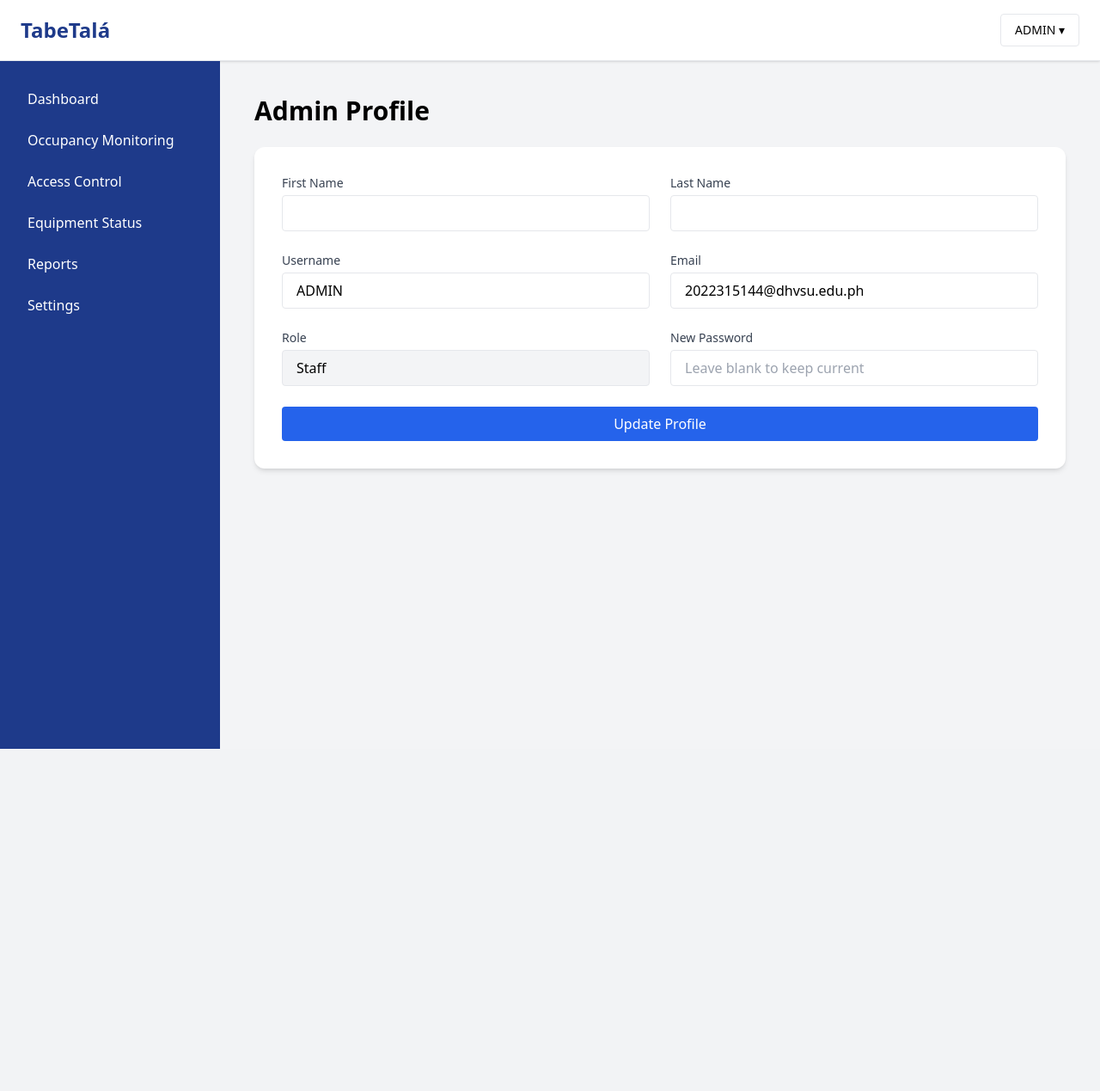
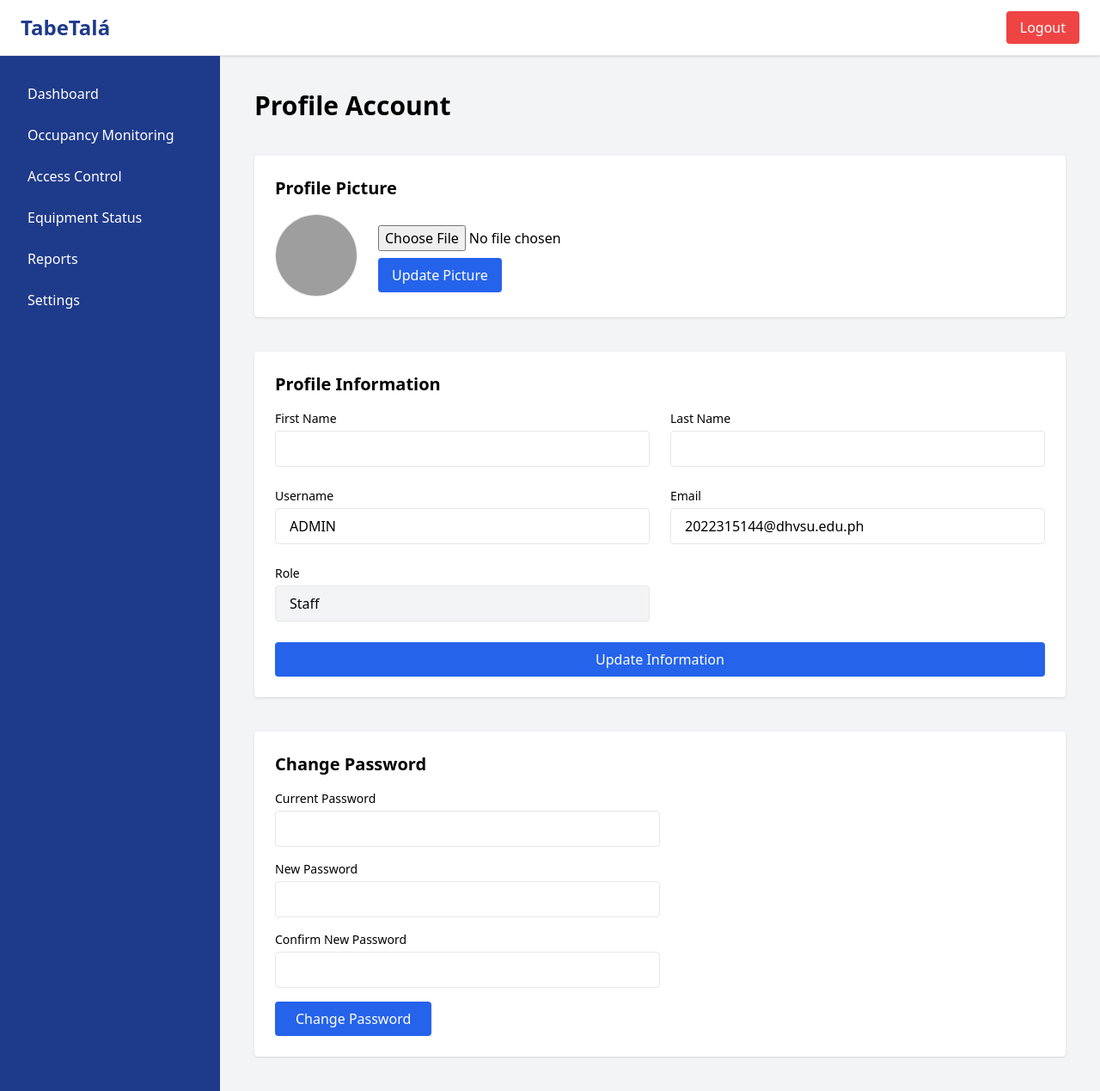
Before and after one commit to Ronalynsia/Tabetala, a PHP site: page /admin.php in a window 1280 px wide. Shown: the whole page at 86% size. Before the commit the page ends 871 px from the top, so only its background shows below. Run offline with PHP 8.4, Linux system fonts and the light colour scheme; a user stored in the database is signed in; data comes from the database, SQL or seed files in the repository; data that the repository does not hold is empty; some libraries are stand-ins or nearby versions; grey boxes are pictures that could not be loaded.

Commit message:
updated admin

```diff
--- a/Tabetala/admin.php
+++ b/Tabetala/admin.php
@@ -1,22 +1,18 @@
 <?php
 session_start();
-require_once __DIR__ . '/config/config.php'; // adjust if needed
+require_once __DIR__ . '/config/config.php';
 
-// --- Ensure $conn is available (supports two patterns: Database class or $conn from config)
+// --- Ensure $conn
 $conn = null;
 if (class_exists('Database')) {
-    try {
-        $db = new Database();
-        $conn = $db->connect();
-    } catch (Exception $e) {
-        die("Database connection error: " . $e->getMessage());
-    }
+    $db = new Database();
+    $conn = $db->connect();
 } elseif (isset($conn) && $conn instanceof PDO) {
-    // config.php already gave us $conn
+    // already connected
 } elseif (isset($pdo) && $pdo instanceof PDO) {
     $conn = $pdo;
 } else {
-    die("Database connection not found. Check config.php");
+    die("Database connection not found.");
 }
 
 // --- Require login
@@ -27,14 +23,10 @@ if (!isset($_SESSION['user_id'])) {
 
 $user_id = (int) $_SESSION['user_id'];
 
-// --- Fetch user safely
-try {
-    $stmt = $conn->prepare("SELECT * FROM users WHERE id = :id LIMIT 1");
-    $stmt->execute([":id" => $user_id]);
-    $user = $stmt->fetch(PDO::FETCH_ASSOC);
-} catch (PDOException $e) {
-    die("Query error: " . $e->getMessage());
-}
+// --- Fetch user
+$stmt = $conn->prepare("SELECT * FROM users WHERE id = :id LIMIT 1");
+$stmt->execute([":id" => $user_id]);
+$user = $stmt->fetch(PDO::FETCH_ASSOC);
 
 if (!$user) {
     session_destroy();
@@ -42,7 +34,7 @@ if (!$user) {
     exit;
 }
 
-// Grab any flash messages set by update_profile.php
+// --- Flash messages
 $success = $_SESSION['profile_success'] ?? null;
 $errors  = $_SESSION['profile_errors'] ?? null;
 unset($_SESSION['profile_success'], $_SESSION['profile_errors']);
@@ -50,26 +42,17 @@ unset($_SESSION['profile_success'], $_SESSION['profile_errors']);
 <!DOCTYPE html>
 <html lang="en">
 <head>
-  <meta charset="utf-8" />
-  <meta name="viewport" content="width=device-width,initial-scale=1" />
-  <title>Admin Profile</title>
+  <meta charset="utf-8">
+  <meta name="viewport" content="width=device-width,initial-scale=1">
+  <title>Profile Account</title>
   <script src="https://cdn.tailwindcss.com"></script>
-  <style>#searchResults { max-height: 200px; overflow-y: auto; }</style>
 </head>
-<body class="bg-gray-100 font-sans">
+<body class="bg-gray-100">
 
 <header class="w-full bg-white border-b px-6 py-4 shadow flex items-center justify-between">
   <h1 class="text-2xl font-bold text-blue-900">TabeTalá</h1>
-  <div class="flex items-center gap-4">
-    <div class="relative">
-      <button id="userMenuButton" class="inline-flex items-center px-4 py-2 bg-white border rounded text-sm">
-        <?= htmlspecialchars($user['username'] ?? '') ?> ▾
-      </button>
-      <div id="userDropdown" class="hidden origin-top-right absolute right-0 mt-2 w-40 bg-white border rounded shadow">
-        <a href="admin.php" class="block px-4 py-2 hover:bg-gray-100">Profile</a>
-        <a href="logout.php" class="block px-4 py-2 hover:bg-gray-100">Log Out</a>
-      </div>
-    </div>
+  <div>
+    <a href="logout.php" class="px-4 py-2 bg-red-500 text-white rounded">Logout</a>
   </div>
 </header>
 
@@ -85,15 +68,14 @@ unset($_SESSION['profile_success'], $_SESSION['profile_errors']);
     </ul>
   </aside>
 
-  <main class="flex-1 p-10">
-    <h2 class="text-3xl font-bold mb-6">Admin Profile</h2>
+  <main class="flex-1 p-10 space-y-10">
+    <h2 class="text-3xl font-bold mb-6">Profile Account</h2>
 
     <?php if ($success): ?>
-      <div class="mb-4 p-4 bg-green-100 text-green-800 rounded"><?= htmlspecialchars($success) ?></div>
+      <div class="p-4 bg-green-100 text-green-800 rounded"><?= htmlspecialchars($success) ?></div>
     <?php endif; ?>
-
-    <?php if (!empty($errors) && is_array($errors)): ?>
-      <div class="mb-4 p-4 bg-red-100 text-red-800 rounded">
+    <?php if (!empty($errors)): ?>
+      <div class="p-4 bg-red-100 text-red-800 rounded">
         <ul class="list-disc pl-5">
           <?php foreach ($errors as $err): ?>
             <li><?= htmlspecialchars($err) ?></li>
@@ -102,54 +84,76 @@ unset($_SESSION['profile_success'], $_SESSION['profile_errors']);
       </div>
     <?php endif; ?>
 
-    <div class="bg-white p-8 rounded-xl shadow-md">
+    <!-- Profile Picture -->
+    <div class="bg-white p-6 rounded shadow">
+      <h3 class="text-xl font-bold mb-4">Profile Picture</h3>
+      <div class="flex items-center gap-6">
+        <img src="<?= htmlspecialchars($user['profile_pic'] ?? 'default.png') ?>" alt="Profile" class="w-24 h-24 rounded-full border">
+        <form action="update_profile.php" method="POST" enctype="multipart/form-data" class="space-y-2">
+          <input type="hidden" name="action" value="update_picture">
+          <input type="file" name="profile_pic" class="block">
+          <button type="submit" class="px-4 py-2 bg-blue-600 text-white rounded">Update Picture</button>
+        </form>
+      </div>
+    </div>
+
+    <!-- Profile Info -->
+    <div class="bg-white p-6 rounded shadow">
+      <h3 class="text-xl font-bold mb-4">Profile Information</h3>
       <form action="update_profile.php" method="POST" class="grid grid-cols-1 md:grid-cols-2 gap-6">
-        <!-- Hidden id for update -->
-        <input type="hidden" name="user_id" value="<?= (int)($user['id'] ?? 0) ?>">
+        <input type="hidden" name="action" value="update_info">
+        <input type="hidden" name="user_id" value="<?= (int)($user['id']) ?>">
 
         <div>
-          <label class="block text-sm font-medium text-gray-700">First Name</label>
-          <input type="text" name="first_name" value="<?= htmlspecialchars($user['first_name'] ?? '') ?>" class="mt-1 w-full px-4 py-2 border rounded">
+          <label class="block text-sm font-medium">First Name</label>
+          <input type="text" name="first_name" value="<?= htmlspecialchars($user['first_name']) ?>" class="mt-1 w-full px-4 py-2 border rounded">
         </div>
-
         <div>
-          <label class="block text-sm font-medium text-gray-700">Last Name</label>
-          <input type="text" name="last_name" value="<?= htmlspecialchars($user['last_name'] ?? '') ?>" class="mt-1 w-full px-4 py-2 border rounded">
+          <label class="block text-sm font-medium">Last Name</label>
+          <input type="text" name="last_name" value="<?= htmlspecialchars($user['last_name']) ?>" class="mt-1 w-full px-4 py-2 border rounded">
         </div>
-
         <div>
-          <label class="block text-sm font-medium text-gray-700">Username</label>
-          <input type="text" name="username" value="<?= htmlspecialchars($user['username'] ?? '') ?>" class="mt-1 w-full px-4 py-2 border rounded">
+          <label class="block text-sm font-medium">Username</label>
+          <input type="text" name="username" value="<?= htmlspecialchars($user['username']) ?>" class="mt-1 w-full px-4 py-2 border rounded">
         </div>
-
         <div>
-          <label class="block text-sm font-medium text-gray-700">Email</label>
-          <input type="email" name="email" value="<?= htmlspecialchars($user['email'] ?? '') ?>" class="mt-1 w-full px-4 py-2 border rounded">
+          <label class="block text-sm font-medium">Email</label>
+          <input type="email" name="email" value="<?= htmlspecialchars($user['email']) ?>" class="mt-1 w-full px-4 py-2 border rounded">
         </div>
-
         <div>
-          <label class="block text-sm font-medium text-gray-700">Role</label>
-          <input type="text" value="<?= htmlspecialchars($user['role'] ?? '') ?>" class="mt-1 w-full px-4 py-2 border rounded bg-gray-100" readonly>
+          <label class="block text-sm font-medium">Role</label>
+          <input type="text" value="<?= htmlspecialchars($user['role']) ?>" class="mt-1 w-full px-4 py-2 border rounded bg-gray-100" readonly>
         </div>
-
-        <div>
-          <label class="block text-sm font-medium text-gray-700">New Password</label>
-          <input type="password" name="password" placeholder="Leave blank to keep current" class="mt-1 w-full px-4 py-2 border rounded">
-        </div>
-
         <div class="col-span-2">
-          <button type="submit" class="w-full bg-blue-600 text-white py-2 rounded">Update Profile</button>
+          <button type="submit" class="w-full bg-blue-600 text-white py-2 rounded">Update Information</button>
         </div>
       </form>
     </div>
+
+    <!-- Change Password -->
+    <div class="bg-white p-6 rounded shadow">
+      <h3 class="text-xl font-bold mb-4">Change Password</h3>
+      <form action="update_profile.php" method="POST" class="space-y-4 max-w-md">
+        <input type="hidden" name="action" value="change_password">
+        <input type="hidden" name="user_id" value="<?= (int)($user['id']) ?>">
+
+        <div>
+          <label class="block text-sm font-medium">Current Password</label>
+          <input type="password" name="current_password" class="mt-1 w-full px-4 py-2 border rounded">
+        </div>
+        <div>
+          <label class="block text-sm font-medium">New Password</label>
+          <input type="password" name="new_password" class="mt-1 w-full px-4 py-2 border rounded">
+        </div>
+        <div>
+          <label class="block text-sm font-medium">Confirm New Password</label>
+          <input type="password" name="confirm_password" class="mt-1 w-full px-4 py-2 border rounded">
+        </div>
+        <button type="submit" class="px-6 py-2 bg-blue-600 text-white rounded">Change Password</button>
+      </form>
+    </div>
+
   </main>
 </div>
-
-<script>
-  document.getElementById('userMenuButton').addEventListener('click', function(e) {
-    document.getElementById('userDropdown').classList.toggle('hidden');
-  });
-</script>
-
 </body>
 </html>
```
